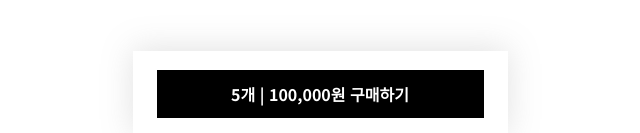
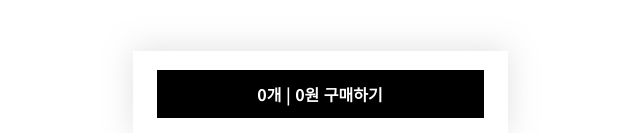
Before and after one commit to stardust6653/refilled-free-assignment, a Next.js app: page /cart in a window 1280 px wide. Shown: the part 664-797 px from the top of the page, without its empty margins (320-960 px from the left). Built offline with nearby package versions, Linux system fonts and the light colour scheme.

Commit message:
feat : 장바구니 담기 버튼 로직 구현
- 장바구니에 담긴 수량 및 물품 총액 구현

```diff
--- a/pages/cart.tsx
+++ b/pages/cart.tsx
@@ -20,7 +20,7 @@ const Cart = () => {
       ) : (
         <p>장바구니가 비었어요</p>
       )}
-      <SellBtn list={storageData} />
+      {storageData ? <SellBtn list={storageData} /> : <SellBtn />}
     </>
   );
 };
--- a/src/components/SellBtn.tsx
+++ b/src/components/SellBtn.tsx
@@ -3,11 +3,23 @@ import styles from "../../styles/SellBtn.module.scss";
 import React from "react";
 
 const SellBtn = ({ list }: any) => {
-  console.log(list);
+  let total = 0;
+
+  const totalPrice = () => {
+    if (list !== undefined) {
+      list.map((item: any) => {
+        total += item.price;
+      });
+    }
+
+    return total.toLocaleString("es-Us");
+  };
 
   return (
     <div className={styles.component}>
-      <div className={styles.sellBtn}>5개 | 100,000원 구매하기</div>
+      <div className={styles.sellBtn}>
+        {list !== undefined ? list.length : 0}개 | {totalPrice()}원 구매하기
+      </div>
     </div>
   );
 };
```
